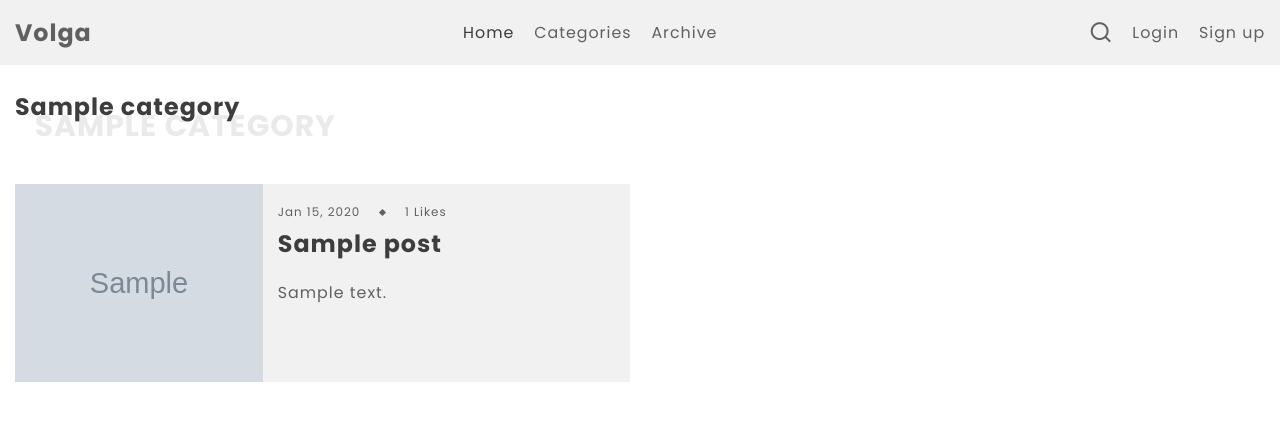
After one commit to akhalili-me/volga, a Django app: page /categories/1 in a window 1280 px wide. The commit adds this page. Shown: the top 431 px of the page. Run offline with Django 4.2, Linux system fonts and the light colour scheme; tables that the repository leaves empty hold one stand-in row (values such as "Sample post"); grey boxes marked "Sample" are stand-in pictures.

```diff
--- a/blog/models.py
+++ b/blog/models.py
@@ -57,7 +57,7 @@ class Post(models.Model):
         return reverse('home')
 
     def __str__(self):
-        return self.title + ' | ' + self.author
+        return self.title + ' | ' + self.author.email
 
 
 class Comment(models.Model):
--- a/blog/urls.py
+++ b/blog/urls.py
@@ -5,6 +5,8 @@ app_name = 'blog'
 
 urlpatterns = [
      path('', views.Home,name='home'),
+
+     # Post urls
      path('postarchive', views.PostListView.as_view(),name='archive'),
      path('post/<int:pk>', views.PostDetailView.as_view(),name='post'),
      path('post/create', views.PostCreateView.as_view(),name='post_create'),
@@ -15,5 +17,8 @@ urlpatterns = [
      path('post/comment/<int:pk>', views.add_comment,name='add_comment'),
      path('post/aprrove-comment/<int:pk>', views.approve_comment,name='approve_comment'),
      path('post/remove-comment/<int:pk>', views.remove_comment,name='remove_comment'),
+
+     # Category Urls
      path('categories', views.CategoryListView.as_view(),name='category_list'),
+     path('categories/<int:pk>', views.category_posts,name='category_posts'),
 ]
--- a/blog/views.py
+++ b/blog/views.py
@@ -1,11 +1,12 @@
 from django.shortcuts import render,get_object_or_404,redirect
 from blog.models import *
 from django.views.generic import CreateView,TemplateView,ListView,DetailView,UpdateView,DeleteView
-from django.contrib.auth.mixins import LoginRequiredMixin
+from django.contrib.auth.mixins import LoginRequiredMixin,UserPassesTestMixin
 from blog.forms import *
 from django.urls import reverse_lazy
 from django.contrib.auth.decorators import login_required
 from django.http import Http404
+from blog.mixins import *
 
 # class Home(TemplateView):
 #     template_name = 'main/home.html'
@@ -15,6 +16,9 @@ def Home(request):
     latest_articles = Post.objects.filter(published_Date__isnull=False).order_by('-published_Date')[:6]
     categories = Category.objects.all()
     latest_liked_articles = Post.objects.filter(published_Date=None).order_by('-like')[:3]
+
+
+
 
     return render(request,'main/home.html')
 
@@ -62,11 +66,18 @@ class PostUpdateView(LoginRequiredMixin,UpdateView):
     template_name = 'blog/post_create.html'
 
 
-class PostDeleteView(LoginRequiredMixin,DeleteView):
+class PostDeleteView(UserPassesTestMixin,DeleteView):
     model = Post
     login_url = '/login'
     template_name = 'blog/post_delete.html'
-    success_url = reverse_lazy('home')
+    success_url = reverse_lazy('blog:home')
+
+    def test_func(self):
+        post = self.get_object()
+        return post.author == self.request.user or self.request.user.is_superuser
+
+    def handle_no_permission(self):
+        return redirect('/')
 
 class DraftListView(LoginRequiredMixin,ListView):
     model = Post
@@ -81,6 +92,12 @@ class CategoryListView(ListView):
 
 #############################################
 #############################################
+
+def category_posts(request,pk):
+    category = get_object_or_404(Category,id=pk)
+    posts = Post.objects.filter(category=category)
+    return render(request,'blog/category_posts.html',{'posts':posts,'category':category})
+
 
 @login_required
 def publish_post(request,pk):
--- a/static/main/main.css
+++ b/static/main/main.css
@@ -620,7 +620,7 @@ i{
     width: 20%;
     font-size: 2rem;
     margin-top: 4rem;
-
+    cursor: pointer;
 }
 .center{
     position: absolute;
@@ -658,6 +658,26 @@ i{
 .top-margin{
     margin-top: 4rem;
 }
+
+.Catogory button{
+    color: white;
+    padding: 1rem;
+    border-radius: 0.5rem;
+    width: 15%;
+    font-size: 1.4rem;
+    margin-bottom: 1rem;
+    cursor: pointer;
+}
+
+.Add-button{
+    background-color: rgb(13, 105, 206);
+}
+
+.Delete-button{
+    background-color: rgb(206, 13, 13) !important;
+}
+
+
 /* Media queries */
 
 @media screen and (min-width: 700px){
--- a/static/users/style.css
+++ b/static/users/style.css
@@ -71,6 +71,11 @@ input[type='submit']:hover{
     text-decoration: none;
 }
 
+.Home_link{
+    margin-top: 0.3rem;
+    display: block;
+}
+
 .signup_link a:hover{
     text-decoration: underline;
 }
--- a/templates/base.html
+++ b/templates/base.html
@@ -12,7 +12,6 @@
     <link href="https://cdn.jsdelivr.net/npm/remixicon@2.5.0/fonts/remixicon.css" rel="stylesheet">
     <!-- Swiper.js styles -->
     <link rel="stylesheet"href="https://cdn.jsdelivr.net/npm/swiper@8/swiper-bundle.min.css"/>
-
     <!-- Custom styles -->
     <link rel="stylesheet" href="{% static 'main/main.css' %}">
 </head>
@@ -103,8 +102,6 @@
     {% block content %}
     {% endblock %}
 
-    <!-- Footer -->
-
     <!-- Swiper.js -->
     <script src="https://cdn.jsdelivr.net/npm/swiper@8/swiper-bundle.min.js"></script>
     <!-- Custom script -->
--- a/templates/blog/category_list.html
+++ b/templates/blog/category_list.html
@@ -2,12 +2,12 @@
 
 {% block content %}
 
-<section class="popular-tags section top-margin">
+<section class="popular-tags section top-margin Catogory">
     <div class="container">
         <h2 class="title section-title" data-name="categories">Categories</h2>
         <div class="popular-tags-container d-grid">
             {% for category in category_list %}
-            <a href="" class="article">
+            <a href="{% url 'blog:category_posts' category.pk %}" class="article">
                 <span class="tag-name">{{ category.title }}</span>
                 <img src="/media/{{category.image}}" alt="" class="article-image">
             </a>
--- /dev/null
+++ b/templates/blog/category_posts.html
@@ -0,0 +1,38 @@
+{% extends 'base.html' %}
+
+{% block content %}
+
+<section class="older-posts section top-margin">
+    <div class="container">
+        <h2 class="title section-title" data-name="{{ category }}">{{ category }}</h2>
+        <div class="older-posts-grid-wrapper d-grid">
+
+            {% for post in posts %}
+            <a href="{% url 'blog:post' pk=post.pk %}" class="article d-grid">
+                <div class="older-posts-article-image-wrapper">
+                    <img src="/media/{{post.header_image}}" alt="" class="article-image">
+                </div>
+
+                <div class="article-data-container">
+                    <div class="article-data">
+                        <span>{{ post.published_Date|date:"M d, Y" }} </span>
+                        <span class="article-data-spacer"></span>
+                        <span>{{ post.like }} Likes</span>
+
+                    </div>
+                    <h3 class="title article-title">
+                        {{ post.title }}
+                    </h3>
+                    <p class="article-description">
+                        {{ post.summary }}
+                    </p>
+                    <!-- <h3>Author: {{ post.author }}</h3> -->
+                </div>
+
+            </a>
+            {% endfor %}
+        </div>
+    </div>
+</section>
+
+{% endblock %}
--- a/templates/registration/forgot_password.html
+++ b/templates/registration/forgot_password.html
@@ -10,6 +10,7 @@
             <input type="submit" value="Send Email">
             <div class="signup_link">
                 Back to Login? <a href="{% url 'users:login' %}">Login</a>
+                <a class="Home_link" href="/">Back to Home</a>
             </div>
         </form>
     </div>
--- a/templates/registration/login.html
+++ b/templates/registration/login.html
@@ -16,6 +16,7 @@
             <input type="submit" value="Login">
             <div class="signup_link">
                 Not a member? <a href="{% url 'users:register' %}">Sign Up</a>
+                <a class="Home_link" href="/">Back to Home</a>
             </div>
         </form>
     </div>
--- a/templates/registration/register.html
+++ b/templates/registration/register.html
@@ -9,6 +9,7 @@
             <input type="submit" value="Sign up">
             <div class="signup_link">
                 Already Signed up? <a href="{% url 'users:login' %}">Login</a>
+                <a class="Home_link" href="/">Back to Home</a>
             </div>
         </form>
     </div>
--- a/volga/settings.py
+++ b/volga/settings.py
@@ -41,7 +41,8 @@ INSTALLED_APPS = [
     'django.contrib.messages',
     'django.contrib.staticfiles',
     'users',
-    'blog'
+    'blog',
+    'django_cleanup.apps.CleanupConfig',
 ]
 
 MIDDLEWARE = [
```
Also changed, not shown: blog/mixins.py (added, +10 -0 lines), templates/blog/post_delete.html (added, +16 -0 lines).
